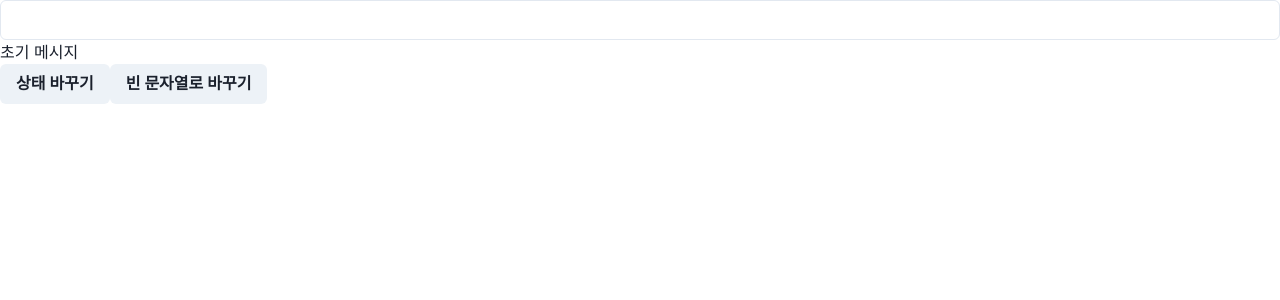
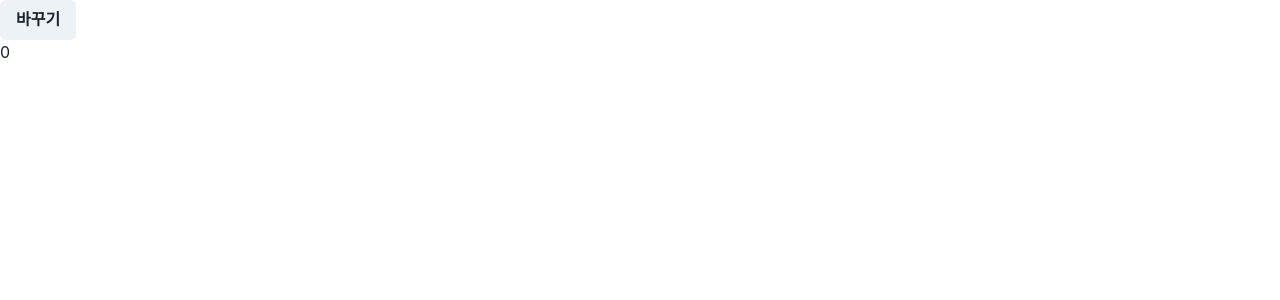
Before and after one commit to amz940/react20231031, a React (Create React App) app: page / in a window 1280 px wide. Shown: the top 300 px of the page. Built offline with nearby package versions, Linux system fonts and the light colour scheme.

Commit message:
state가 바뀌면 component가 다시 그려진다(re-render) 상태를 변경 할 땐 set 메소드를 사용해야한다

```diff
--- a/src/App.js
+++ b/src/App.js
@@ -1,40 +1,21 @@
-import { Button, Input } from "@chakra-ui/react";
+import { Button, Text } from "@chakra-ui/react";
 import { useState } from "react";
 
-function App() {
-  // 상태(state)가 변경(이전 state와 달라짐)되면
-  // component를 다시 그림 ( re render )
-
-  // 상태(state) : react가 관리 하는 component의 값
-
-  // state를 얻는 방법
-  // useState();
-
-  // 배열을 리턴해준다
-  // index 0 : 현재 상태(state)
-  // index 1 : state를 변경할 수 있는 메소드
-  // const = 변경하지 않겠다, let = 변경 할 수 있다
-  // state를 사용할때 관습으로 [ method , setMethod ]로 쓴다
-  const [message, setMessage] = useState("");
-
-  // 상태가 바뀔 때에만 컴포넌트가 re render가 된다
-
-  let text = "초기 메시지";
-  function handleInputChange(e) {
-    text = e.target.value;
-    console.log("text", text);
-  }
-
-  function handleButtonClick(e) {
-    setMessage("바뀐 상태");
+function App(props) {
+  // 0번째 인덱스는 상태
+  // 1번째 인덱스는 바뀌는 상태
+  let [number, setNumber] = useState(0);
+  function handleClick() {
+    // number++;
+    setNumber(number + 1);
+    // 2번 누를때 마다 하나씩 올라간다
+    // setNumber(number++);
+    console.log(number);
   }
   return (
     <div>
-      <Input onChange={handleInputChange} />
-      <p>{text}</p>
-      <Button onClick={handleButtonClick}>상태 바꾸기</Button>
-      <Button onClick={() => setMessage("")}>빈 문자열로 바꾸기</Button>
-      <p>{message}</p>
+      <Button onClick={handleClick}>바꾸기</Button>
+      <Text>{number}</Text>
     </div>
   );
 }
```
